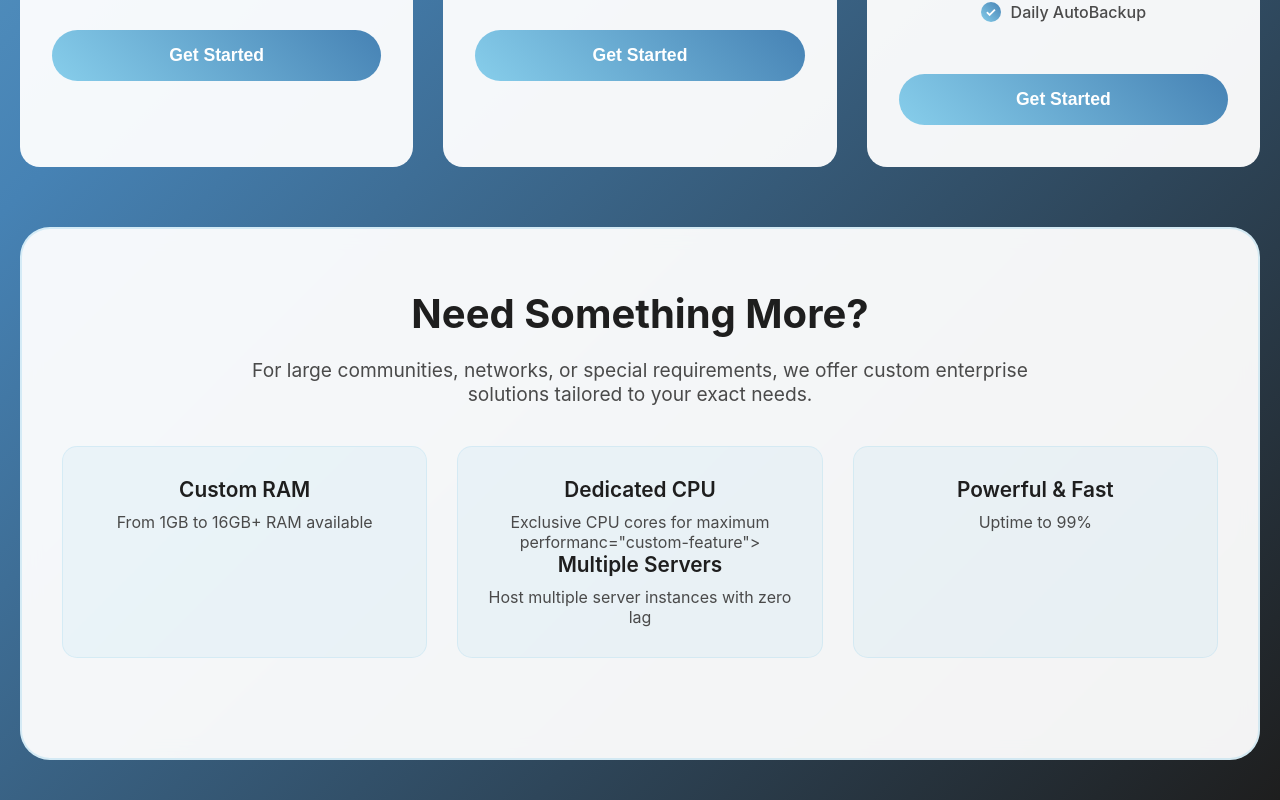
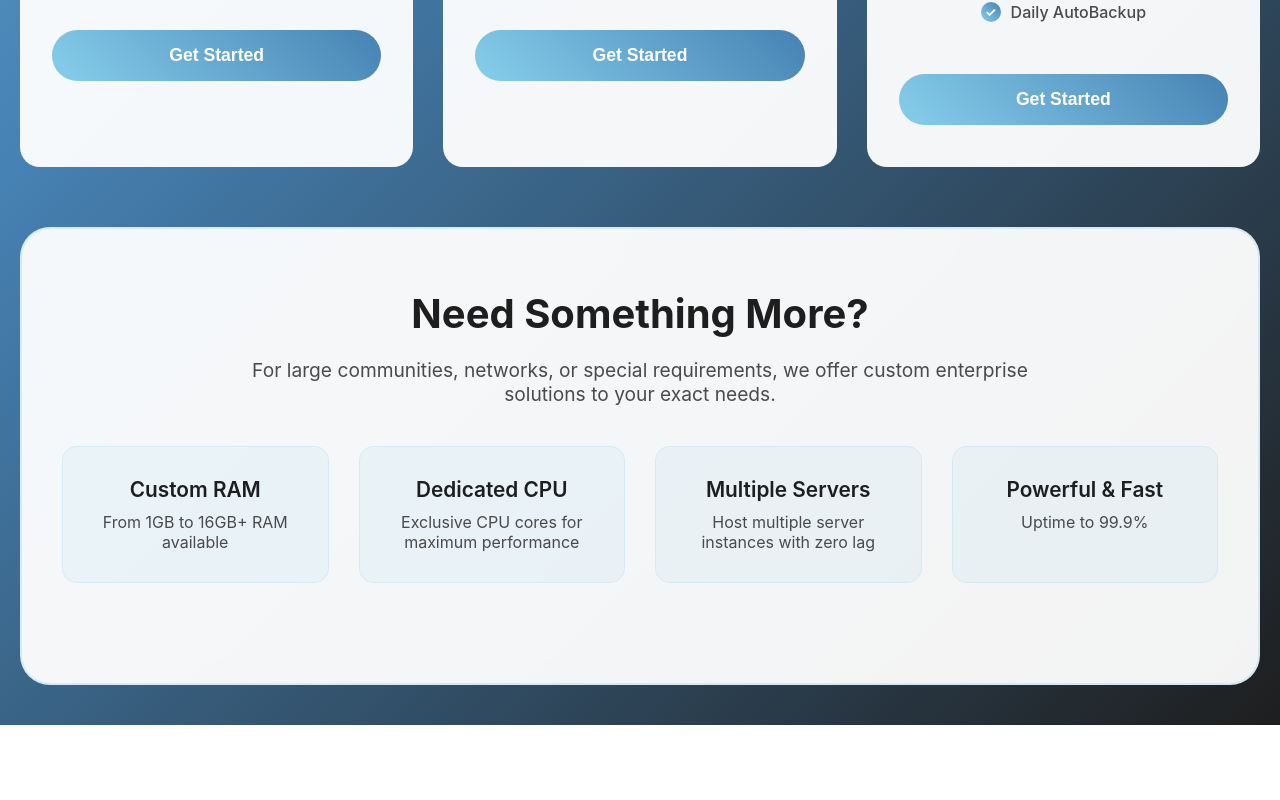
Before and after one commit to LuthMC/index, a plain HTML site: page plans.html in a window 1280 px wide. Shown: the part 1648-2448 px from the top of the page. After the commit the page ends 2373 px from the top, so only its background shows below. Drawn offline with Linux system fonts and the light colour scheme.

Commit message:
Update plans.html

```diff
--- a/plans.html
+++ b/plans.html
@@ -500,7 +500,7 @@
 
         <div class="custom-section fade-in">
             <h2>Need Something More?</h2>
-            <p>For large communities, networks, or special requirements, we offer custom enterprise solutions tailored to your exact needs.</p>
+            <p>For large communities, networks, or special requirements, we offer custom enterprise solutions to your exact needs.</p>
 
             <div class="custom-features">
                 <div class="custom-feature">
@@ -509,13 +509,15 @@
                 </div>
                 <div class="custom-feature">
                     <h3>Dedicated CPU</h3>
-                    <p>Exclusive CPU cores for maximum performanc="custom-feature">
+                    <p>Exclusive CPU cores for maximum performance</p>
+                </div>
+                <div class="custom-feature">
                     <h3>Multiple Servers</h3>
                     <p>Host multiple server instances with zero lag</p>
                 </div>
                 <div class="custom-feature">
                     <h3>Powerful & Fast</h3>
-                    <p>Uptime to 99%
+                    <p>Uptime to 99.9%
                 </div>
         </div>
     </div>
```
